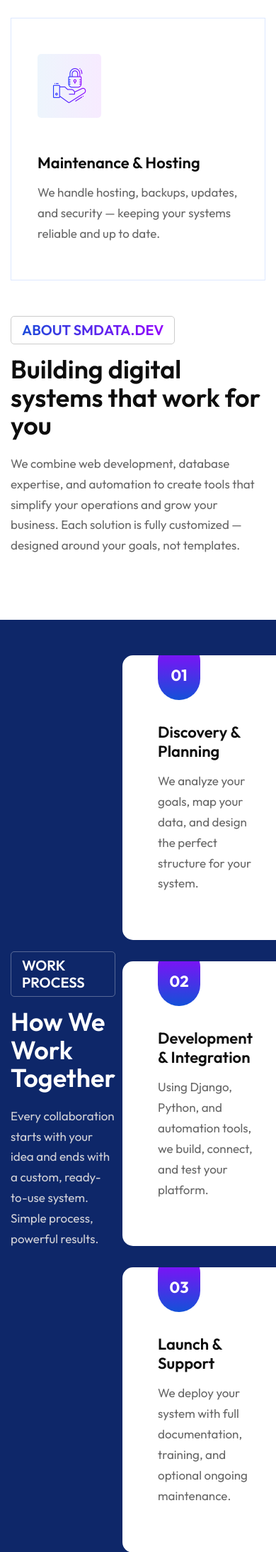
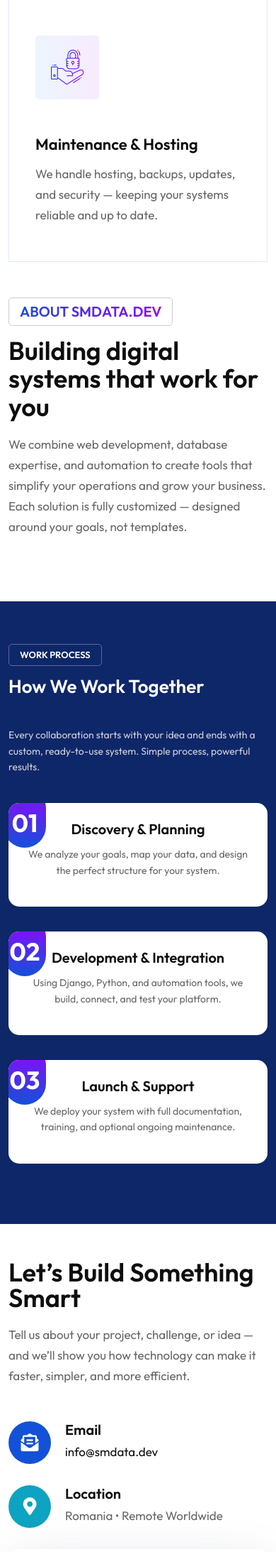
Before and after one commit to Sh3rlock/smdata, a Django app: page / in a window 390 px wide. Shown: the part 2066-4252 px from the top of the page at 71% size. Run offline with Django 5.2, Linux system fonts and the light colour scheme; some libraries are stand-ins or nearby versions.

Commit message:
Process on mobile

```diff
--- a/smdataapp/templates/index.html
+++ b/smdataapp/templates/index.html
@@ -164,7 +164,7 @@ header.scrolled nav {
         transform: none !important;
     }
 
-    .container {
+    header .container {
         display: flex !important;
         justify-content: space-between !important;
         align-items: center !important;
@@ -631,6 +631,188 @@ div[id*="chatbot-widget"] {
         min-width: 120px;
     }
 }
+
+/* Process Section Mobile Responsive Styles */
+@media (max-width: 991px) {
+    .process-style-two-area {
+        padding-top: 70px !important;
+        padding-bottom: 60px !important;
+    }
+
+    .process-style-two-area .left-heading .row {
+        margin-bottom: 40px;
+    }
+
+    .process-style-two-area .sub-title {
+        font-size: 14px;
+        margin-bottom: 15px;
+    }
+
+    .process-style-two-area .title {
+        font-size: 32px;
+        line-height: 1.3;
+        margin-bottom: 20px;
+    }
+
+    .process-style-two-area .left-heading p {
+        font-size: 15px;
+        line-height: 1.6;
+    }
+
+    .process-style-two {
+        padding: 30px 25px;
+        margin-bottom: 20px;
+        text-align: center;
+    }
+
+    .process-style-two span {
+        font-size: 35px;
+        margin-bottom: 15px;
+        margin-left: -175px;
+        z-index: -1;
+    }
+
+    .process-style-two h4 {
+        font-size: 22px;
+        margin-bottom: 15px;
+    }
+
+    .process-style-two p {
+        font-size: 15px;
+        line-height: 1.6;
+    }
+}
+
+@media (max-width: 991px) {
+    .process-style-two-area {
+        padding-top: 70px !important;
+        padding-bottom: 60px !important;
+    }
+
+    .process-style-two-area .left-heading .row {
+        margin-bottom: 40px;
+    }
+
+    .process-style-two-area .sub-title {
+        font-size: 14px;
+        margin-bottom: 15px;
+    }
+
+    .process-style-two-area .title {
+        font-size: 32px;
+        line-height: 1.3;
+        margin-bottom: 20px;
+    }
+
+    .process-style-two-area .left-heading p {
+        font-size: 15px;
+        line-height: 1.6;
+    }
+
+    .process-style-two {
+        padding: 30px 25px;
+        margin-bottom: 20px;
+        text-align: center;
+    }
+
+    .process-style-two span {
+        font-size: 35px;
+        margin-bottom: 15px;
+        margin-left: -175px;
+        z-index: -1;
+    }
+
+    .process-style-two h4 {
+        font-size: 22px;
+        margin-bottom: 15px;
+    }
+
+    .process-style-two p {
+        font-size: 15px;
+        line-height: 1.6;
+    }
+}
+
+@media (max-width: 768px) {
+
+
+    .process-style-two span {
+        font-size: 35px;
+        margin-bottom: 15px;
+        margin-left: -200px;
+        z-index: -1;
+    }
+
+}
+
+@media (max-width: 576px) {
+    .process-style-two-area {
+        padding-top: 60px !important;
+        padding-bottom: 50px !important;
+    }
+
+    .process-style-two-area .left-heading {
+        margin-bottom: 35px;
+    }
+
+    .process-style-two-area .sub-title {
+        font-size: 13px;
+        margin-bottom: 12px;
+    }
+
+    .process-style-two-area .title {
+        font-size: 26px;
+        line-height: 1.3;
+        margin-bottom: 15px;
+    }
+
+    .process-style-two-area .left-heading p {
+        font-size: 14px;
+        line-height: 1.6;
+    }
+
+    .process-style-two {
+        padding: 25px 20px;
+        margin-bottom: 20px;
+    }
+
+    .process-style-two span {
+        font-size: 35px;
+        margin-bottom: 12px;
+        margin-left: -190px;
+    }
+
+    .process-style-two h4 {
+        font-size: 20px;
+        margin-bottom: 12px;
+    }
+
+    .process-style-two p {
+        font-size: 14px;
+        line-height: 1.6;
+    }
+}
+
+/* Responsive margin utilities */
+@media (max-width: 991px) {
+    .mb-md-30 {
+        margin-bottom: 30px !important;
+    }
+
+    .mb-md-20 {
+        margin-bottom: 20px !important;
+    }
+}
+
+@media (max-width: 576px) {
+    .mb-sm-25 {
+        margin-bottom: 25px !important;
+    }
+
+    .mb-sm-15 {
+        margin-bottom: 15px !important;
+    }
+}
 </style>
 
 <body>
@@ -809,32 +991,32 @@ div[id*="chatbot-widget"] {
         <div class="container">
             <div class="left-heading">
                 <div class="row">
-                    <div class="col-lg-4">
+                    <div class="col-12 col-lg-4 mb-md-30 mb-sm-25 mb-xs-30">
                         <h4 class="sub-title">{% trans "Work Process" %}</h4>
                         <h2 class="title">{% trans "How We Work Together" %}</h2>
                     </div>
-                    <div class="col-lg-6 offset-lg-2">
+                    <div class="col-12 col-lg-6 offset-lg-2">
                         <p>{% trans "Every collaboration starts with your idea and ends with a custom, ready-to-use system. Simple process, powerful results." %}</p>
                     </div>
                 </div>
             </div>
 
             <div class="row">
-                <div class="col-lg-4 col-md-6 mb-30">
+                <div class="col-lg-4 col-md-6 col-12 mb-30 mb-md-20 mb-sm-15">
                     <div class="process-style-two">
                         <span>01</span>
                         <h4>{% trans "Discovery & Planning" %}</h4>
                         <p>{% trans "We analyze your goals, map your data, and design the perfect structure for your system." %}</p>
                     </div>
                 </div>
-                <div class="col-lg-4 col-md-6 mb-30">
+                <div class="col-lg-4 col-md-6 col-12 mb-30 mb-md-20 mb-sm-15">
                     <div class="process-style-two">
                         <span>02</span>
                         <h4>{% trans "Development & Integration" %}</h4>
                         <p>{% trans "Using Django, Python, and automation tools, we build, connect, and test your platform." %}</p>
                     </div>
                 </div>
-                <div class="col-lg-4 col-md-6 mb-30">
+                <div class="col-lg-4 col-md-6 col-12 mb-30 mb-md-20 mb-sm-15">
                     <div class="process-style-two">
                         <span>03</span>
                         <h4>{% trans "Launch & Support" %}</h4>
```
